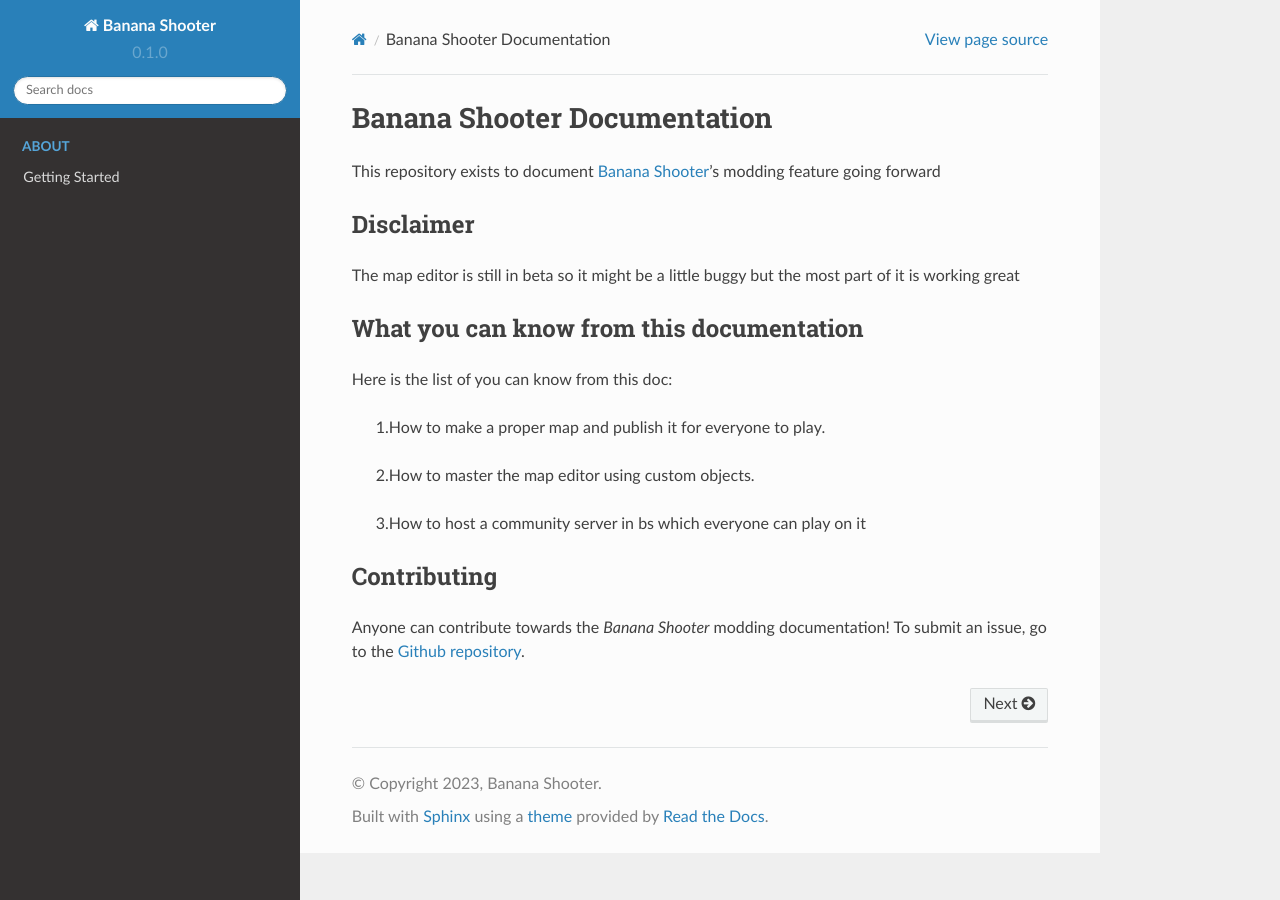
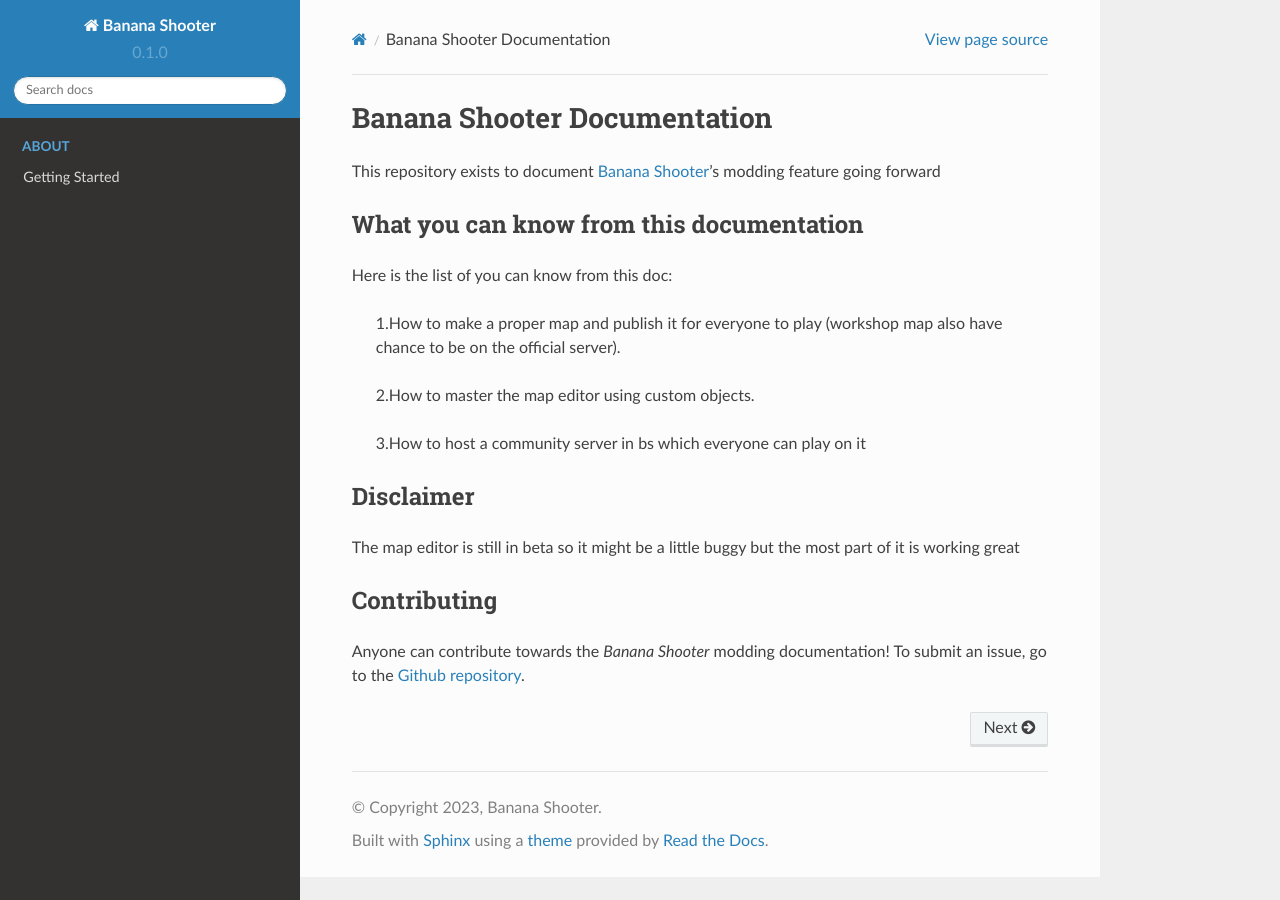
Before and after one commit to CodingDaniel1/bs-docs, a Sphinx documentation site: the page built from docs/source/index.rst, in a window 1280 px wide. Built offline with Sphinx 7.4.7 and the Read the Docs theme 2.0.0, drawn with Linux system fonts in a browser that asks for light colours.

Commit message:
Update index.rst

```diff
--- a/docs/source/index.rst
+++ b/docs/source/index.rst
@@ -3,19 +3,19 @@
 
 This repository exists to document `Banana Shooter <https://store.steampowered.com/app/1949740/Banana_Shooter/>`_'s modding feature going forward
 
-Disclaimer
----------------------------
-The map editor is still in beta so it might be a little buggy but the most part of it is working great
-
 What you can know from this documentation
 ----------------------------
 Here is the list of you can know from this doc:
 
-	1.How to make a proper map and publish it for everyone to play.
+	1.How to make a proper map and publish it for everyone to play (workshop map also have chance to be on the official server).
 
 	2.How to master the map editor using custom objects.
 
 	3.How to host a community server in bs which everyone can play on it
+
+Disclaimer
+---------------------------
+The map editor is still in beta so it might be a little buggy but the most part of it is working great
 
 Contributing
 ----------------------------------
```
